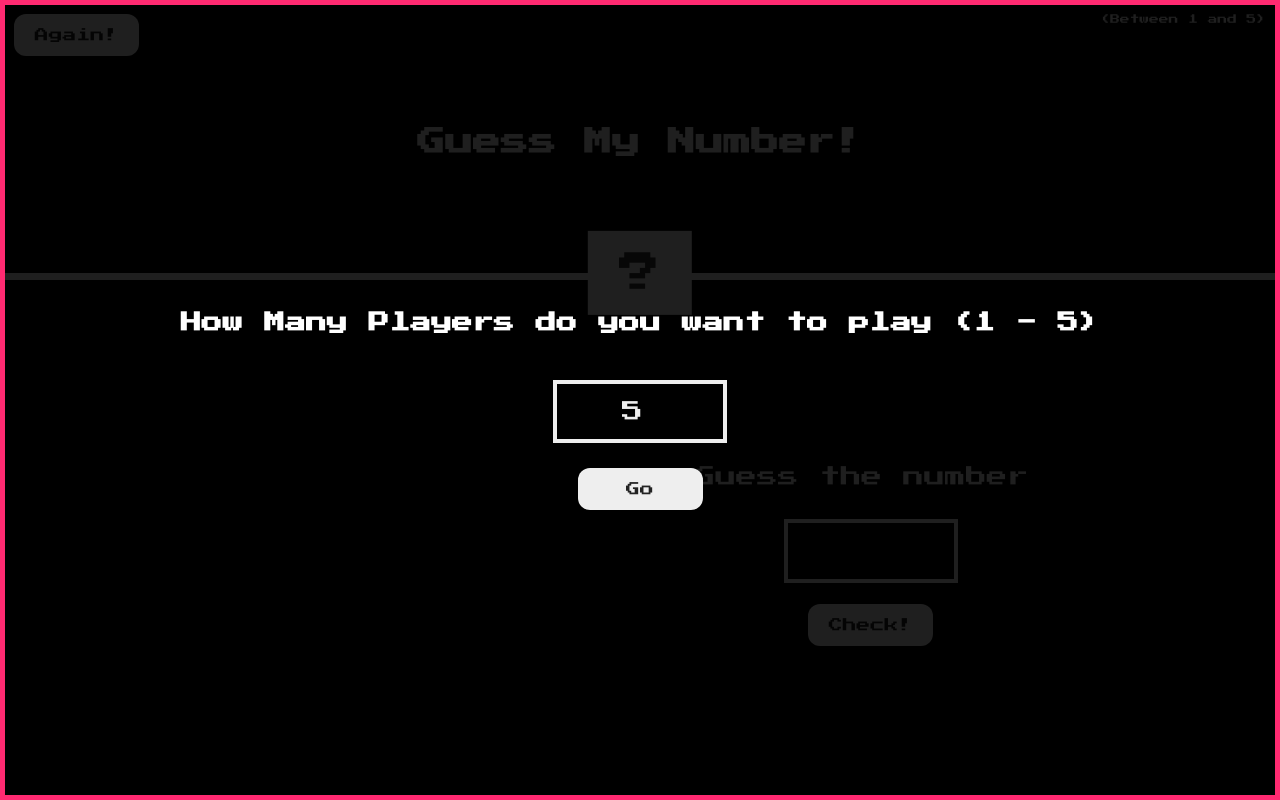
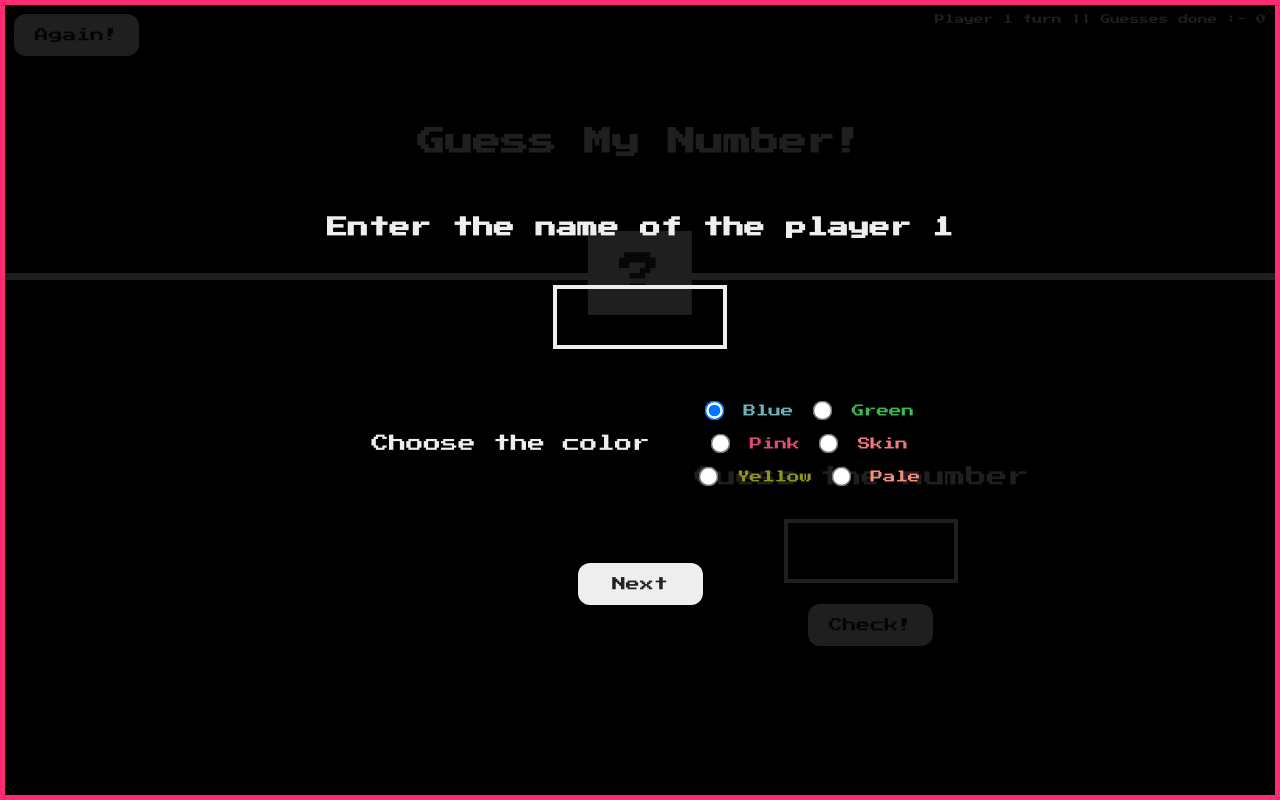
Before and after one commit to Mak9191/Guess-the-number-, a plain HTML site: page index.html in a window 1280 px wide. Both pictures are taken after typing "5" into the empty fields and a click on the button "Go". Drawn offline with Linux system fonts and the light colour scheme.

Commit message:
Update index.html

```diff
--- a/index.html
+++ b/index.html
@@ -10,7 +10,7 @@
   <body>
     <header>
       <h1>Guess My Number!</h1>
-      <p class="between">(Between 1 and 5)</p>
+      <p id="betweenplayers" class="between">(Between 1 and 5)</p>
       <button  id="btn1" class="btn again" onclick="refresh()">Again!</button>
       <div class="number">?</div>
     </header>
@@ -52,7 +52,7 @@
     </section>
     <section id="player_naming" class="upshow unshow">
       <form action=""></form>
-      <p class="uppara">Enter the name of the player</p>
+      <p class="uppara"id="play_number"></p>
       <input id="playername" type="text" class="guess guessmid" />
       <div class="selectingcolor">
         <p>Choose the color</p>
```
